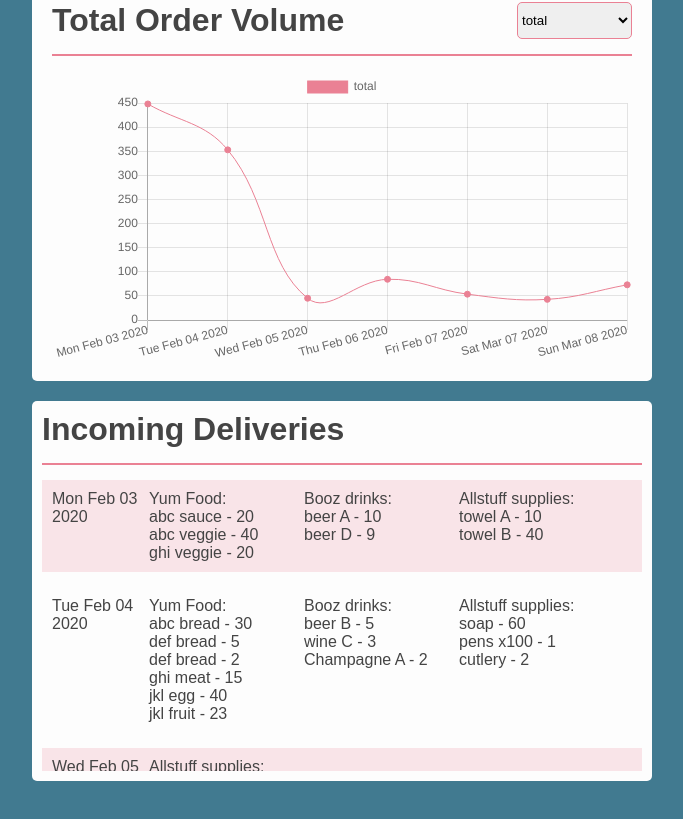
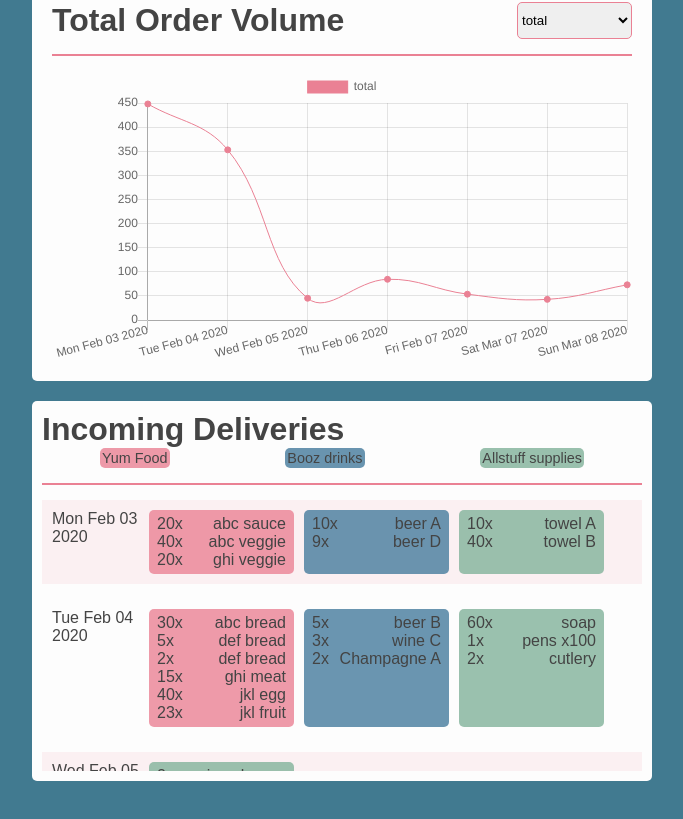
Before and after one commit to maxilukowski/hotel-dashboard, a React (Create React App) app: page / in a window 1280 px wide. Shown: the part 731-1550 px from the top of the page, without its empty margins (318-1001 px from the left). Built offline with nearby package versions, Linux system fonts and the light colour scheme.

Commit message:
Add colorcoding for inc deliveries

```diff
--- a/src/components/incomingDeliveries/IncomingDeliveriesCard.js
+++ b/src/components/incomingDeliveries/IncomingDeliveriesCard.js
@@ -26,6 +26,12 @@ const IncomingDeliveriesCard = ({ data }) => {
       <Wrapper>
         <Headline>
           <h1>Incoming Deliveries</h1>
+          <ColorCodeWrapper>
+            <YumWrapper>Yum Food</YumWrapper>
+            <BoozWrapper>Booz drinks</BoozWrapper>
+            <AllstuffWrapper>Allstuff supplies</AllstuffWrapper>
+          </ColorCodeWrapper>
+
           <Underlining />
         </Headline>
         <DeliveryDates deliveriesByDayBySupplier={deliveriesByDayBySupplier} />
@@ -48,7 +54,7 @@ const Wrapper = styled.ul`
   max-height: 45vh;
   overflow-y: scroll;
   li:nth-child(even) {
-    background-color: rgba(234, 129, 148, 0.2);
+    background-color: rgba(234, 129, 148, 0.1);
   }
   list-style-type: none;
   margin: 0;
@@ -60,3 +66,24 @@ const Headline = styled.div`
   top: 0;
   background-color: var(--card);
 `
+const ColorCodeWrapper = styled.div`
+  display: flex;
+  justify-content: space-around;
+  font-size: 0.9rem;
+`
+
+const YumWrapper = styled.div`
+  background-color: rgba(234, 129, 148, 0.8);
+  border-radius: 5px;
+  padding: 2px;
+`
+const BoozWrapper = styled.div`
+  background-color: rgba(69, 123, 157, 0.8);
+  border-radius: 5px;
+  padding: 2px;
+`
+const AllstuffWrapper = styled.div`
+  background-color: rgba(129, 178, 154, 0.8);
+  border-radius: 5px;
+  padding: 2px;
+`
--- a/src/components/incomingDeliveries/Supplier.js
+++ b/src/components/incomingDeliveries/Supplier.js
@@ -7,9 +7,13 @@ const Supplier = ({ deliveriesByDay }) => {
   return (
     <>
       {Object.keys(deliveriesByDay).map((supplier, index) => {
+        let theme
+        if (supplier === 'Yum Food') theme = 'rgba(234, 129, 148, 0.8)'
+        if (supplier === 'Booz drinks') theme = 'rgba(69, 123, 157, 0.8)'
+        if (supplier === 'Allstuff supplies') theme = 'rgba(129, 178, 154, 0.8)'
+
         return (
-          <Wrapper key={index}>
-            {supplier}:
+          <Wrapper key={index} style={{ backgroundColor: theme }}>
             <Supplies deliveriesByDay={deliveriesByDay[supplier]} />
           </Wrapper>
         )
@@ -25,5 +29,7 @@ export default Supplier
 
 const Wrapper = styled.div`
   margin-right: 10px;
+  border-radius: 5px;
   width: 25%;
+  padding: 5px;
 `
--- a/src/components/incomingDeliveries/Supplies.js
+++ b/src/components/incomingDeliveries/Supplies.js
@@ -1,14 +1,16 @@
 import React from 'react'
 import PropTypes from 'prop-types'
+import styled from 'styled-components'
 
 const Supplies = ({ deliveriesByDay }) => {
   return (
     <>
       {deliveriesByDay.map(({ productName, quantity }, index) => {
         return (
-          <div key={index}>
-            {productName} - {quantity}
-          </div>
+          <Wrapper key={index}>
+            <span>{quantity}x</span>
+            <span>{productName}</span>
+          </Wrapper>
         )
       })}
     </>
@@ -18,3 +20,10 @@ Supplies.propTypes = {
   deliveriesByDay: PropTypes.array.isRequired,
 }
 export default Supplies
+
+const Wrapper = styled.div`
+  display: flex;
+  justify-content: space-between;
+  align-items: center;
+  padding: 0 3px;
+`
```
